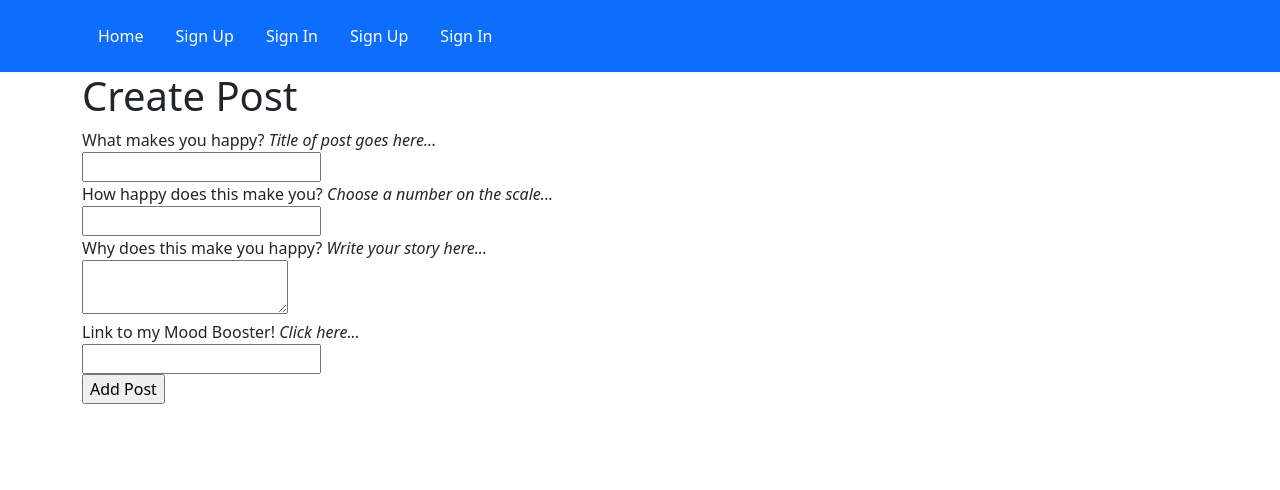
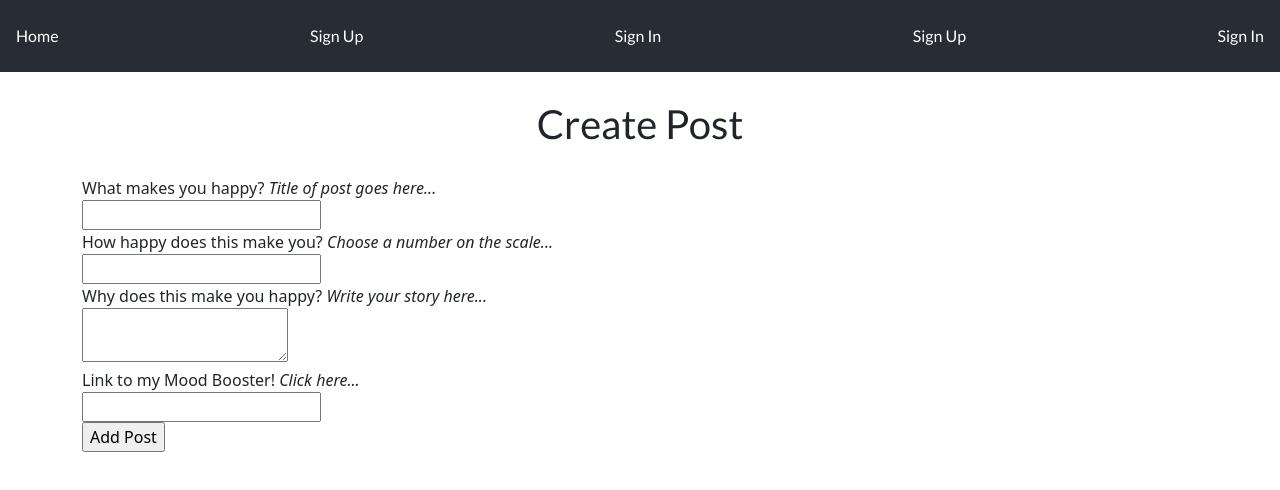
Before and after one commit to natetmmueller/Mood-Boost, a React (Create React App) app in the folder frontend/: page /post/add in a window 1280 px wide. Shown: the top 490 px of the page. Built offline with nearby package versions, Linux system fonts and the light colour scheme.

Commit message:
CSS styling added

```diff
--- a/frontend/public/index.html
+++ b/frontend/public/index.html
@@ -25,6 +25,12 @@
       Learn how to configure a non-root public URL by running `npm run build`.
     -->
     <title>MOOD BOOST</title>
+    <link rel="preconnect" href="https://fonts.googleapis.com" />
+    <link rel="preconnect" href="https://fonts.gstatic.com" crossorigin />
+    <link
+      href="https://fonts.googleapis.com/css2?family=Lato:wght@400;700&display=swap"
+      rel="stylesheet"
+    />
   </head>
   <body>
     <noscript>You need to enable JavaScript to run this app.</noscript>
--- a/frontend/src/App.css
+++ b/frontend/src/App.css
@@ -37,16 +37,40 @@
   }
 }
 
-.card-footer{
+.card-footer {
   background-color: rgb(255, 165, 61);
 }
 
-.postButton{
+.postButton {
   margin: 2px;
   border-radius: 10px;
 }
 
-.cards{
+.cards {
   margin: 2px;
+  padding: 10px;
   display: inline-block;
 }
+
+h1 {
+  text-align: center;
+  padding-top: 100px;
+  padding-bottom: 20px;
+  font-family: "Lato", sans-serif;
+}
+
+.navbar {
+  background-color: #282c34;
+  font-family: "Lato", sans-serif;
+}
+
+.font-link {
+  font-family: "Lato", sans-serif;
+}
+
+.profileTitle {
+  text-align: center;
+  padding-top: 100px;
+  padding-bottom: 20px;
+  font-family: "Lato", sans-serif;
+}
--- a/frontend/src/App.js
+++ b/frontend/src/App.js
@@ -106,10 +106,9 @@ export default class App extends Component {
       <div>
         {/* You can create links to your components with link tag - see below */}
         <Router>
-          <Navbar bg="primary" variant="dark">
           <Container>
-              <Nav className="me-auto">
-                {this.state.isAuth ?
+            <Nav className="me-auto" class="navbar fixed-top">
+              {this.state.isAuth ? (
                 <>
                   <Link to="/post/index" style={linkStyle}>
                     Home
@@ -128,9 +127,8 @@ export default class App extends Component {
                   >
                     Logout
                   </Link>
-
                 </>
-                 :
+              ) : (
                 <>
                   <Link to="/post/index" style={linkStyle}>
                     Home
@@ -148,21 +146,18 @@ export default class App extends Component {
                     Sign In
                   </Link>
                 </>
-                }
+              )}
             </Nav>
           </Container>
-          </Navbar>
+
           <div>
             <Routes>
-              {this.state.isAuth ?
+              {this.state.isAuth ? (
                 <>
-
                   <Route path="/post/index" element={<PostIndex />}></Route>
                   <Route path="/post/add" element={<PostCreate />}></Route>
 
-
                   <Route path="/post/:id" element={<PostDetail />}></Route>
-
 
                   <Route
                     path="/profile"
@@ -176,11 +171,9 @@ export default class App extends Component {
                       ) : null
                     }
                   ></Route>
-
                 </>
-               :
+              ) : (
                 <>
-
                   <Route
                     path="/signup"
                     element={<Signup signupAccount={this.registerHandler} />}
@@ -193,10 +186,9 @@ export default class App extends Component {
                   <Route path="/post/index" element={<PostIndex />}></Route>
                   <Route path="/post/:id" element={<PostDetail />}></Route>
 
-
                   {/* <Navigate to="/post/index" replace={true}/> */}
                 </>
-              }
+              )}
             </Routes>
           </div>
         </Router>
--- a/frontend/src/post/Post.js
+++ b/frontend/src/post/Post.js
@@ -8,16 +8,27 @@ import { Link } from "react-router-dom";
 // import PostDetail from "./PostDetail";
 
 export default class Post extends Component {
-
   render() {
     return (
-      <Card className="cards" border="warning" style={{ width: "18rem" }}>
+      <div class="row">
+        <Card className="cards" border="warning" style={{ width: "20rem" }}>
           <>
+            <div class="text-center">
               <Card.Header>{this.props.postTitle}</Card.Header>
+            </div>
 
-          <td>{this.props.scale}</td>
-          <td>{this.props.description}</td>
-          <td>{this.props.linkToIt}</td>
+            <td>
+              <b>Happy Score: </b>
+              {this.props.scale}
+            </td>
+            <td>
+              <b>My Story: </b>
+              {this.props.description}
+            </td>
+            <td>
+              <b>Link: </b>
+              {this.props.linkToIt}
+            </td>
             <td>
               <Card.Footer className="cardFooter">
                 {/* i know i need to send it to a specific ID im just not sure how to do that yet */}
@@ -42,10 +53,14 @@ export default class Post extends Component {
                 >
                   Delete
                 </Button>
+                <td>
+                  <b> Posted by: </b> {this.props.user.firstName}
+                </td>
               </Card.Footer>
             </td>
           </>
         </Card>
+      </div>
     );
   }
 }
--- a/frontend/src/post/PostIndex.js
+++ b/frontend/src/post/PostIndex.js
@@ -32,7 +32,6 @@ export default class PostIndex extends Component {
       });
   };
 
-
   deletePost = (id) => {
     Axios.delete(`/post/delete?id=${id}`, {
       headers: {
@@ -49,7 +48,6 @@ export default class PostIndex extends Component {
       });
   };
 
-
   render() {
     console.log(this.state);
     const allPosts = this.state.posts.map((post, index) => {
@@ -65,16 +63,7 @@ export default class PostIndex extends Component {
         <h1>All the Things that Make us Happy!</h1>
         <div>
           <table>
-            <tbody>
-              <tr>
-                <th>
-                  What makes you happy? <em> ? </em>
-                </th>
-
-
-              </tr>
-              {allPosts}
-            </tbody>
+            <tbody>{allPosts}</tbody>
           </table>
         </div>
       </div>
--- a/frontend/src/user/UserProfile.js
+++ b/frontend/src/user/UserProfile.js
@@ -1,5 +1,5 @@
 import React, { Component } from "react";
-import { Container } from "react-bootstrap";
+import { Container, Row, Col, Card } from "react-bootstrap";
 import Post from "../post/Post";
 import Axios from "axios";
 import jwt_decode from "jwt-decode";
@@ -12,7 +12,6 @@ export default class UserProfile extends Component {
       user: props.user._id,
       firstName: props.user.name,
       posts: [],
-      // postuserid: props.posts.user.id,
     };
   }
 
@@ -52,24 +51,6 @@ export default class UserProfile extends Component {
       });
   };
 
-  // loadUserPosts = () => {
-  //   Axios.get("/profile")
-
-  //     .then((response) => {
-  //       console.log(response.data.posts);
-  //       this.setState({
-  //         posts: response.data.posts,
-  //       });
-  //     })
-  //     .catch((error) => {
-  //       console.log("Error Fetching All Posts!");
-  //       console.log(error);
-  //     });
-  // if (currentUser) {
-  //   this.setState({posts: esponse.data.posts})
-  // }
-  // };
-
   render() {
     console.log(this.state);
     console.log(this.state.posts);
@@ -84,21 +65,32 @@ export default class UserProfile extends Component {
       }
     });
 
-    // const allPosts = this.state.posts.map((post, index) => {
-    //   return (
-    //     <tr key={post._id}>
-    //       <Post {...post} deletePost={this.deletePost}></Post>
-    //     </tr>
-    //   );
-    // });
-
     return (
       <Container>
-        <>
+        <div class="profileTitle">
+          This is what makes <b>{this.state.firstName}</b> happy!
+        </div>
+        <Row xs={1} md={3} className="g-4">
+          {/* {Array.from({ length: 4 })}.map((_, idx) => ( */}
+          <Col>
+            <Card>
+              {this.state.userPosts}
+              {userPosts}
+            </Card>
+          </Col>
+          {/* ))} */}
+        </Row>
+      </Container>
+    );
+  }
+}
+
+{
+  /* <div class="row">
           <table>
             <tbody>
               <tr>
-                <td>
+                <td class="profileTitle">
                   This is what makes <b>{this.state.firstName}</b> happy!
                   {this.state.userPosts}
                 </td>
@@ -107,8 +99,5 @@ export default class UserProfile extends Component {
               {userPosts}
             </tbody>
           </table>
-        </>
-      </Container>
-    );
-  }
+        </div> */
 }
```
Also changed, not shown: frontend/src/css/main.css (deleted). Lines whose indentation alone changed are shown as unchanged.
